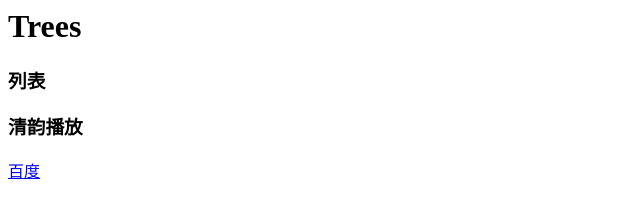
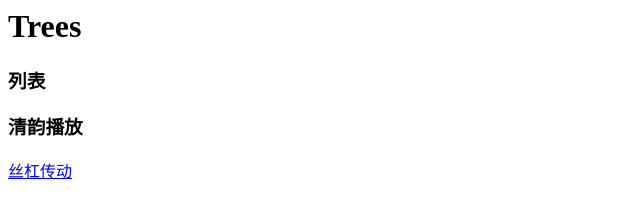
Before and after one commit to 4399qianye/-, a plain HTML site: page liebiao.html in a window 1280 px wide. Shown: the full height of the page, 0-640 px from the left. Drawn offline with Linux system fonts and the light colour scheme.

Commit message:
Update liebiao.html

```diff
--- a/liebiao.html
+++ b/liebiao.html
@@ -10,4 +10,4 @@
 <DL><p>
 </DL><p>
     <DT><H3 ADD_DATE="1473667948" LAST_MODIFIED="1649492127" PERSONAL_TOOLBAR_FOLDER="true">清韵播放</H3>
-<a href="https://www.baodu.com"> 百度</a>
+<a href="https://4399qianye.github.io/-/1/sigangchuandong.html"> 丝杠传动</a>
```
